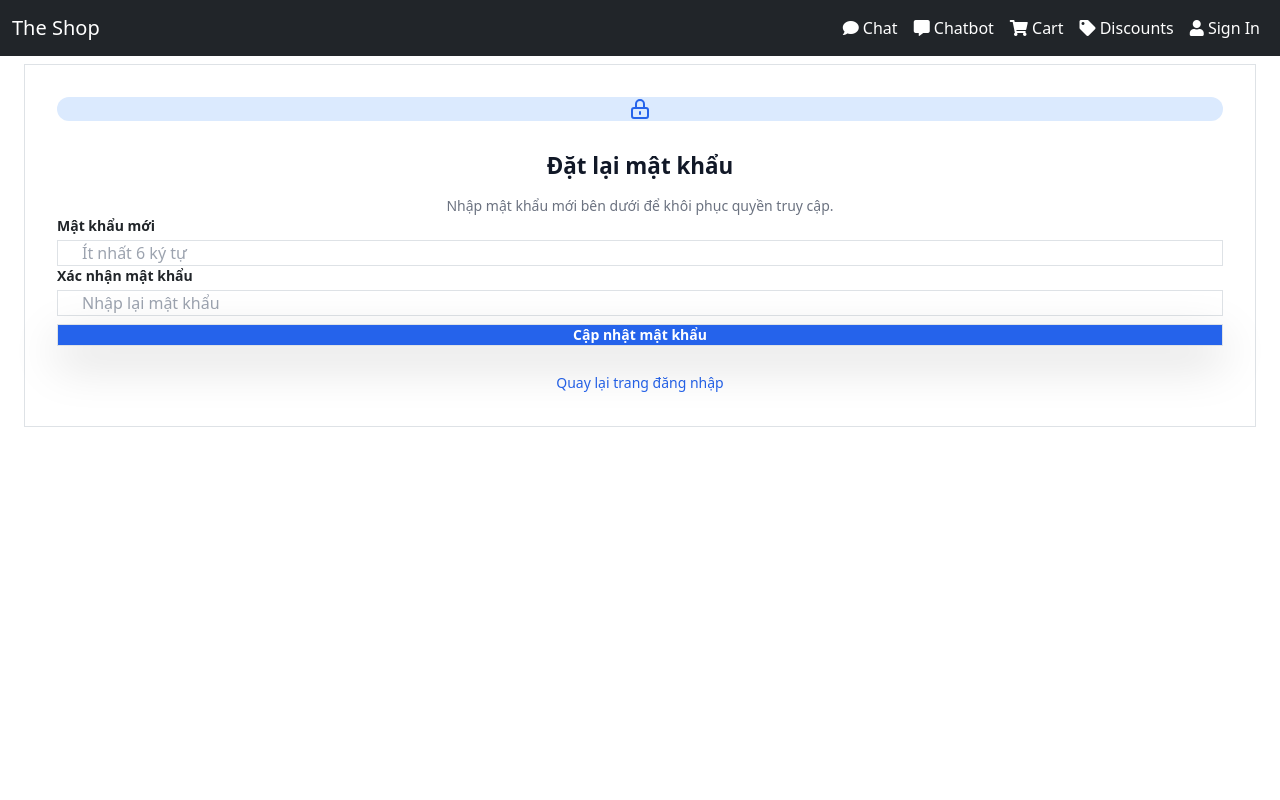
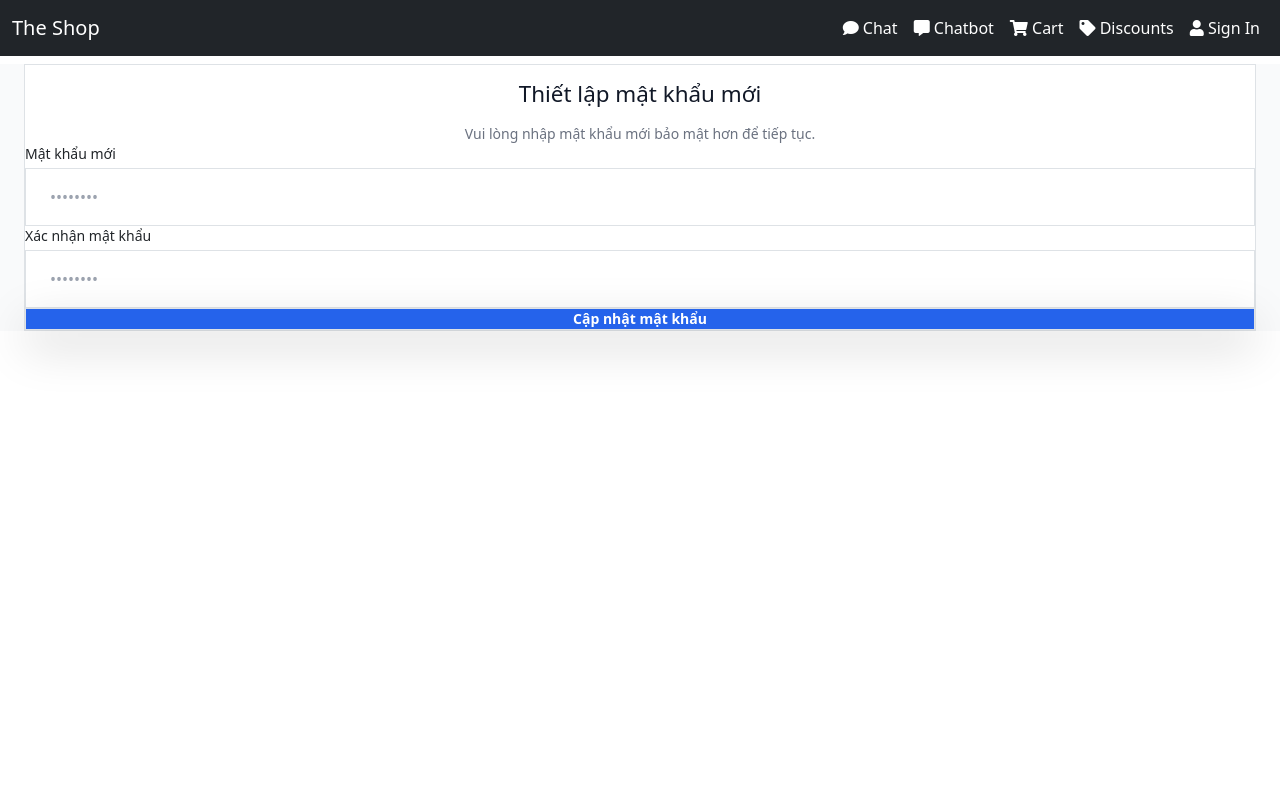
Before and after one commit to dluongta/The-Digital-Shop, a React (Create React App) app in the folder client/: page /reset-password/1/1 in a window 1280 px wide. Shown: the top 800 px of the page. Built offline with nearby package versions, Linux system fonts and the light colour scheme.

Commit message:
complete app

```diff
--- a/client/src/pages/ResetPassword.js
+++ b/client/src/pages/ResetPassword.js
@@ -10,18 +10,18 @@ const ResetPassword = () => {
   const [password, setPassword] = useState("");
   const [confirmPassword, setConfirmPassword] = useState("");
   const [message, setMessage] = useState("");
+  const [loading, setLoading] = useState(false);
   const [isSuccess, setIsSuccess] = useState(false);
-  const [loading, setLoading] = useState(false);
   const [countdown, setCountdown] = useState(5);
 
-  // Xử lý đếm ngược khi thành công
+  // Logic xử lý đếm ngược khi thành công
   useEffect(() => {
     let timer;
     if (isSuccess && countdown > 0) {
       timer = setInterval(() => {
         setCountdown((prev) => prev - 1);
       }, 1000);
-    } else if (countdown === 0) {
+    } else if (isSuccess && countdown === 0) {
       navigate("/login");
     }
     return () => clearInterval(timer);
@@ -38,56 +38,47 @@ const ResetPassword = () => {
 
     setLoading(true);
     try {
-      // Lưu ý: Thay đổi URL backend tương ứng của bạn nếu cần
       const response = await axios.post(`/api/reset-password/${id}/${token}`, {
         password,
       });
 
       if (response.data.status === "Password Updated Succeeded") {
         setIsSuccess(true);
-        setMessage(`Cập nhật thành công! Tự động chuyển về trang đăng nhập sau ${countdown} giây...`);
-
-        // Backup chuyển hướng sau 5s (phòng trường hợp useEffect có vấn đề)
-        setTimeout(() => {
-          navigate("/login");
-        }, 5000);
+        setMessage("Mật khẩu đã được cập nhật thành công!");
       } else {
-        setMessage(response.data.status || "Có lỗi xảy ra, vui lòng thử lại.");
+        setMessage(response.data.status);
       }
     } catch (error) {
-      setMessage(error.response?.data?.message || "Liên kết đã hết hạn hoặc không hợp lệ.");
+      setMessage("Liên kết đã hết hạn hoặc có lỗi xảy ra.");
     } finally {
       setLoading(false);
     }
   };
 
   return (
-    <div className="min-h-screen flex items-center justify-center bg-gradient-to-br from-gray-50 to-gray-100 py-12 px-4 sm:px-6 lg:px-8">
-      <div className="max-w-md w-full space-y-8 bg-white p-8 sm:p-10 rounded-3xl shadow-2xl border border-white/20">
-        <div className="text-center">
-          <div className="mx-auto h-12 w-12 bg-blue-100 rounded-full flex items-center justify-center mb-4">
-            <svg className="h-6 w-6 text-blue-600" fill="none" stroke="currentColor" viewBox="0 0 24 24">
-              <path strokeLinecap="round" strokeLinejoin="round" strokeWidth="2" d="M12 15v2m-6 4h12a2 2 0 002-2v-6a2 2 0 00-2-2H6a2 2 0 00-2 2v6a2 2 0 002 2zm10-10V7a4 4 0 00-8-0v4h8z" />
-            </svg>
-          </div>
-          <h2 className="text-3xl font-bold text-gray-900 tracking-tight">
-            Đặt lại mật khẩu
+    <div className="min-h-screen flex items-center justify-center bg-gray-50 py-12 px-4 sm:px-6 lg:px-8">
+      <div className="max-w-md w-full space-y-8 bg-white p-10 rounded-3xl shadow-2xl border border-gray-100 transition-all">
+        <div>
+          <h2 className="mt-2 text-center text-3xl font-extrabold text-gray-900 tracking-tight">
+            Thiết lập mật khẩu mới
           </h2>
-          <p className="mt-2 text-sm text-gray-500">
-            Nhập mật khẩu mới bên dưới để khôi phục quyền truy cập.
+          <p className="mt-2 text-center text-sm text-gray-500">
+            {isSuccess
+              ? `Tự động quay lại trang đăng nhập sau ${countdown} giây...`
+              : "Vui lòng nhập mật khẩu mới bảo mật hơn để tiếp tục."}
           </p>
         </div>
 
         {message && (
-          <div className={`transform transition-all duration-500 ${message ? 'scale-100 opacity-100' : 'scale-95 opacity-0'}`}>
+          <div className={isSuccess ? "" : "animate-shake"}>
             <Message variant={isSuccess ? 'success' : 'danger'}>
-              <div className="flex items-center">
+              <div className="flex items-center justify-between">
+                <span>{message}</span>
                 {isSuccess && (
-                   <span className="mr-2 font-bold bg-green-500 text-white rounded-full h-5 w-5 flex items-center justify-center text-xs">
-                    {countdown}
-                   </span>
+                  <span className="font-bold bg-white/20 px-2 py-1 rounded text-xs">
+                    {countdown}s
+                  </span>
                 )}
-                {message}
               </div>
             </Message>
           </div>
@@ -96,42 +87,42 @@ const ResetPassword = () => {
         <form className="mt-8 space-y-6" onSubmit={handleSubmit}>
           <div className="space-y-4">
             <div>
-              <label className="block text-sm font-semibold text-gray-700 mb-1 ml-1">Mật khẩu mới</label>
+              <label className="block text-sm font-medium text-gray-700 mb-1">Mật khẩu mới</label>
               <input
                 type="password"
                 required
-                disabled={isSuccess}
-                className="appearance-none block w-full px-4 py-3.5 border border-gray-300 placeholder-gray-400 text-gray-900 rounded-xl focus:outline-none focus:ring-2 focus:ring-blue-500 focus:border-transparent transition-all duration-200 sm:text-sm bg-gray-50/50 focus:bg-white"
-                placeholder="Ít nhất 6 ký tự"
+                disabled={isSuccess || loading}
+                className="appearance-none relative block w-full px-4 py-3 border border-gray-300 placeholder-gray-400 text-gray-900 rounded-xl focus:outline-none focus:ring-2 focus:ring-blue-500 focus:border-transparent transition-all sm:text-sm disabled:bg-gray-100"
+                placeholder="••••••••"
                 value={password}
                 onChange={(e) => setPassword(e.target.value)}
               />
             </div>
 
             <div>
-              <label className="block text-sm font-semibold text-gray-700 mb-1 ml-1">Xác nhận mật khẩu</label>
+              <label className="block text-sm font-medium text-gray-700 mb-1">Xác nhận mật khẩu</label>
               <input
                 type="password"
                 required
-                disabled={isSuccess}
-                className="appearance-none block w-full px-4 py-3.5 border border-gray-300 placeholder-gray-400 text-gray-900 rounded-xl focus:outline-none focus:ring-2 focus:ring-blue-500 focus:border-transparent transition-all duration-200 sm:text-sm bg-gray-50/50 focus:bg-white"
-                placeholder="Nhập lại mật khẩu"
+                disabled={isSuccess || loading}
+                className="appearance-none relative block w-full px-4 py-3 border border-gray-300 placeholder-gray-400 text-gray-900 rounded-xl focus:outline-none focus:ring-2 focus:ring-blue-500 focus:border-transparent transition-all sm:text-sm disabled:bg-gray-100"
+                placeholder="••••••••"
                 value={confirmPassword}
                 onChange={(e) => setConfirmPassword(e.target.value)}
               />
             </div>
           </div>
 
-          <div className="pt-2">
+          <div>
             <button
               type="submit"
               disabled={loading || isSuccess}
-              className={`group relative w-full flex justify-center py-3.5 px-4 border border-transparent text-sm font-bold rounded-xl text-white transition-all duration-200 transform active:scale-95 shadow-lg ${
+              className={`group relative w-full flex justify-center py-3.5 px-4 border border-transparent text-sm font-bold rounded-xl text-white transition-all transform active:scale-95 ${
                 isSuccess
-                  ? 'bg-green-500 cursor-default'
+                  ? 'bg-green-500 shadow-none'
                   : loading
                     ? 'bg-blue-400 cursor-not-allowed'
-                    : 'bg-blue-600 hover:bg-blue-700 hover:shadow-blue-500/30'
+                    : 'bg-blue-600 hover:bg-blue-700 shadow-lg hover:shadow-blue-500/30'
               }`}
             >
               {loading ? (
@@ -142,23 +133,10 @@ const ResetPassword = () => {
                   </svg>
                   Đang xử lý...
                 </span>
-              ) : isSuccess ? (
-                "Đã cập nhật xong ✓"
-              ) : (
-                "Cập nhật mật khẩu"
-              )}
+              ) : isSuccess ? "Thành công!" : "Cập nhật mật khẩu"}
             </button>
           </div>
         </form>
-
-        <div className="text-center mt-4">
-          <button
-            onClick={() => navigate("/login")}
-            className="text-sm font-medium text-blue-600 hover:text-blue-500 transition-colors"
-          >
-            Quay lại trang đăng nhập
-          </button>
-        </div>
       </div>
     </div>
   );
```
Also changed, not shown: 7 other files (tests, documents, lock files or other folders).
